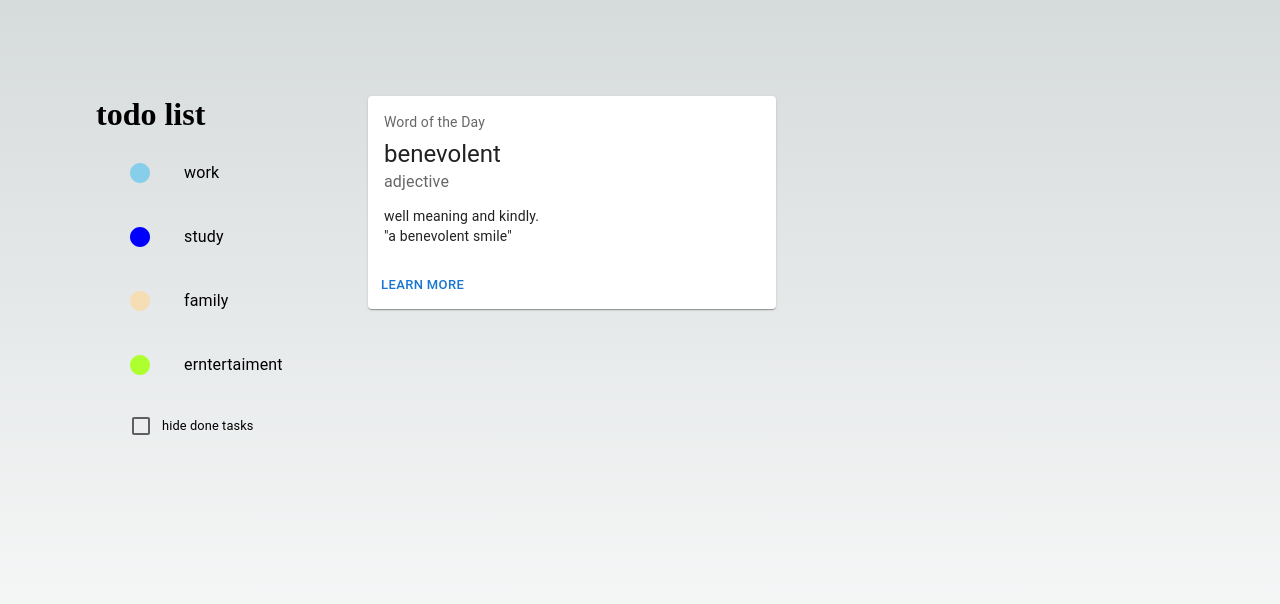
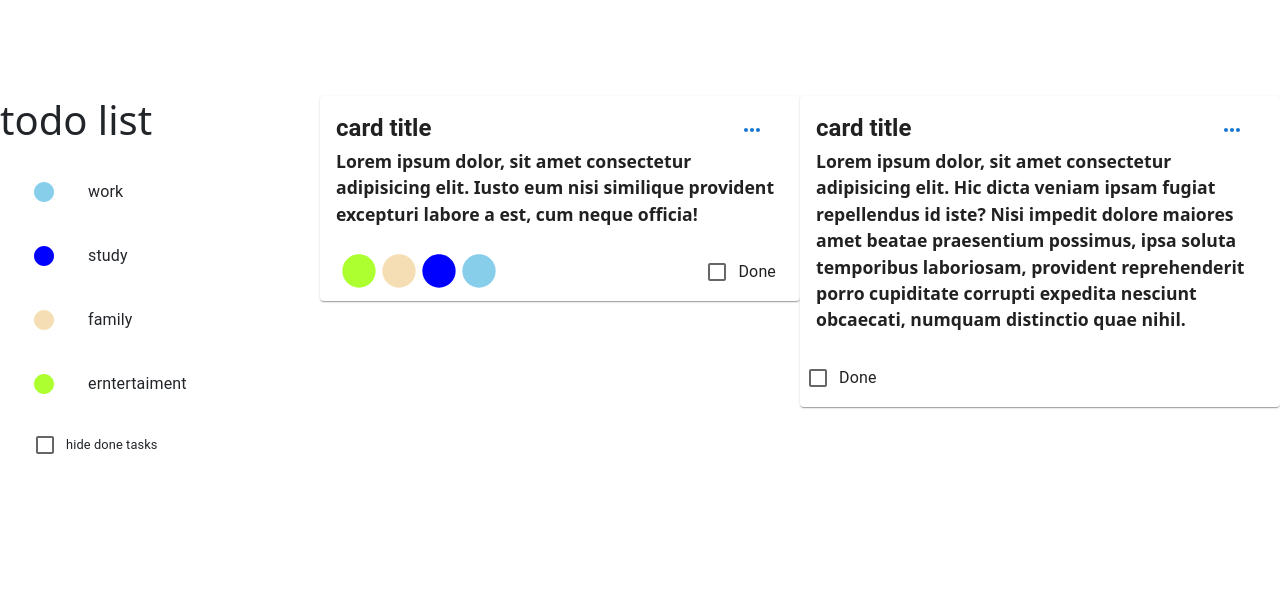
Before and after one commit to ams1320/todo-app, a Next.js app: page / in a window 1280 px wide. Shown: the top 604 px of the page. Built offline with nearby package versions, Linux system fonts and the light colour scheme.

Commit message:
make card pages

```diff
--- /dev/null
+++ b/comps/card.js
@@ -0,0 +1,72 @@
+import { Button, Card, CardActions, CardContent, Grid, Typography, Box, Stack, FormGroup, FormControlLabel, Checkbox, ListItemIcon } from '@mui/material';
+import { MoreHoriz, Circle, Edit, Delete } from '@mui/icons-material';
+import Style from "../styles/card.module.css"
+
+const Cards = () => {
+
+    const list = ["work", "study", "family", "entertainment"];
+
+    return (
+        <>
+            <Box>
+                <Grid container >
+                    <Grid sm={6}>
+                        <Card sx={{ maxWidth: 490 }} className={Style.card}>
+                            <CardContent>
+                                <Stack direction='row' justifyContent="space-between">
+                                    <Typography variant='h5' sx={{ fontWeight: "700" }}>card title</Typography>
+                                    <Button data-bs-toggle="dropdown" aria-expanded="false"><MoreHoriz /></Button>
+                                    <ul className="dropdown-menu" >
+                                        <li className="dropdown-item"><Edit fontSize='1rem'/> edit</li>
+                                        <li className="dropdown-item"><Delete fontSize='1rem'/> delete</li>
+                                    </ul>
+                                </Stack>
+                                <Typography variant='p' sx={{ paddingTop: 10, fontSize: "1.1rem", fontWeight: "600" }}>Lorem ipsum dolor, sit amet consectetur adipisicing elit. Iusto eum nisi similique provident excepturi labore a est, cum neque officia!</Typography>
+                            </CardContent>
+                            <CardActions sx={{ direction: "rtl" }}>
+                                <Stack direction='row-reverse' gap={26} flexItem>
+                                    <Stack direction='row'>
+
+                                        {list.map((tit) => (
+                                            tit == "work" ? <Circle sx={{ color: "skyblue", fontSize: "2.5rem" }} titleAccess='work' /> :
+                                                tit == "study" ? <Circle sx={{ color: "blue", fontSize: "2.5rem" }} titleAccess='study' /> :
+                                                    tit == "family" ? <Circle sx={{ color: "wheat", fontSize: "2.5rem" }} titleAccess='family' /> :
+                                                        <Circle sx={{ color: "greenyellow", fontSize: "2.5rem" }} titleAccess='entertainment' />
+                                        ))}
+
+                                    </Stack>
+                                    <FormGroup >
+                                        <FormControlLabel sx={{ direction: "ltr" }} control={<Checkbox />} label="Done" />
+                                    </FormGroup>
+                                </Stack>
+                            </CardActions>
+                        </Card>
+                    </Grid>
+                    <Grid sm={6}>
+                        <Card sx={{ maxWidth: 490 }} className={Style.card}>
+                            <CardContent>
+                                <Stack direction='row' justifyContent="space-between">
+                                    <Typography variant='h5' sx={{ fontWeight: "700" }}>card title</Typography>
+                                    <Button ><MoreHoriz /></Button>
+                                </Stack>
+                                <Typography variant='p' sx={{ paddingTop: 10, fontSize: "1.1rem", fontWeight: "600" }}>Lorem ipsum dolor, sit amet consectetur adipisicing elit. Hic dicta veniam ipsam fugiat repellendus id iste? Nisi impedit dolore maiores amet beatae praesentium possimus, ipsa soluta temporibus laboriosam, provident reprehenderit porro cupiditate corrupti expedita nesciunt obcaecati, numquam distinctio quae nihil.</Typography>
+                            </CardContent>
+                            <CardActions>
+                                <Stack justifyContent="flex-end">
+                                    <FormGroup >
+                                        <FormControlLabel control={<Checkbox />} label="Done" />
+                                    </FormGroup>
+
+                                </Stack>
+                            </CardActions>
+                        </Card>
+                    </Grid>
+
+                </Grid>
+            </Box>
+        </>
+    )
+
+}
+
+export default Cards;
--- a/package.json
+++ b/package.json
@@ -9,6 +9,11 @@
     "lint": "next lint"
   },
   "dependencies": {
+    "@emotion/react": "^11.10.6",
+    "@emotion/styled": "^11.10.6",
+    "@mui/icons-material": "^5.11.16",
+    "@mui/material": "^5.12.2",
+    "bootstrap": "^5.3.0-alpha3",
     "eslint": "8.38.0",
     "eslint-config-next": "13.3.0",
     "next": "13.3.0",
--- a/pages/_app.js
+++ b/pages/_app.js
@@ -1,4 +1,6 @@
 import '@/styles/globals.css'
+import "bootstrap/dist/css/bootstrap.min.css"
+import "bootstrap/dist/js/bootstrap"
 
 export default function App({ Component, pageProps }) {
   return <Component {...pageProps} />
--- a/pages/index.js
+++ b/pages/index.js
@@ -3,7 +3,8 @@ import Image from 'next/image'
 import { Inter } from 'next/font/google'
 import styles from '@/styles/Home.module.css'
 import Rightbar from '../comps/rightBar'
-import { Button, Card, CardActions, CardContent, Grid, Typography } from '@mui/material'
+import { Grid } from '@mui/material'
+import Card from '@/comps/card'
 
 const inter = Inter({ subsets: ['latin'] })
 
@@ -21,35 +22,10 @@ export default function Home() {
             <Rightbar />
           </Grid>
           <Grid sm={9}>
-            <Grid container >
-              <Grid sm={6}>
-                <Card sx={{ minWidth: 250 }}>
-                  <CardContent>
-                    <Typography sx={{ fontSize: 14 }} color="text.secondary" gutterBottom>
-                      Word of the Day
-                    </Typography>
-                    <Typography variant="h5" component="div">
-                      benevolent
-                    </Typography>
-                    <Typography sx={{ mb: 1.5 }} color="text.secondary">
-                      adjective
-                    </Typography>
-                    <Typography variant="body2">
-                      well meaning and kindly.
-                      <br />
-                      {'"a benevolent smile"'}
-                    </Typography>
-                  </CardContent>
-                  <CardActions>
-                    <Button size="small">Learn More</Button>
-                  </CardActions>
-                </Card>
-              </Grid>
-            </Grid>
+            <Card />
           </Grid>
         </Grid>
       </main>
     </>
   )
 }
-0
--- a/styles/Home.module.css
+++ b/styles/Home.module.css
@@ -3,7 +3,7 @@
   flex-direction: column;
   justify-content: space-between;
   align-items: center;
-  padding: 6rem;
+  padding-top: 6rem;
   min-height: 100vh;
 }
 
--- /dev/null
+++ b/styles/card.module.css
@@ -0,0 +1,10 @@
+.card{
+    background-color: #dbdbdb;
+    border-radius: 8px;
+    box-shadow: 3px 3px 3px gray;
+    padding: 0;
+}
+.card:hover{
+    box-shadow: 5px 5px 6px gray;
+    transition: all 500ms ease(0.42, 0, 0.58, 1);
+}
--- a/styles/globals.css
+++ b/styles/globals.css
@@ -6,8 +6,8 @@
     'Fira Mono', 'Droid Sans Mono', 'Courier New', monospace;
 
   --foreground-rgb: 0, 0, 0;
-  --background-start-rgb: 214, 219, 220;
-  --background-end-rgb: 255, 255, 255;
+  /* --background-start-rgb: 214, 219, 220;
+  --background-end-rgb: 255, 255, 255; */
 
   --primary-glow: conic-gradient(
     from 180deg at 50% 50%,
```
Also changed, not shown: 1 other file (tests, documents, lock files or other folders).
